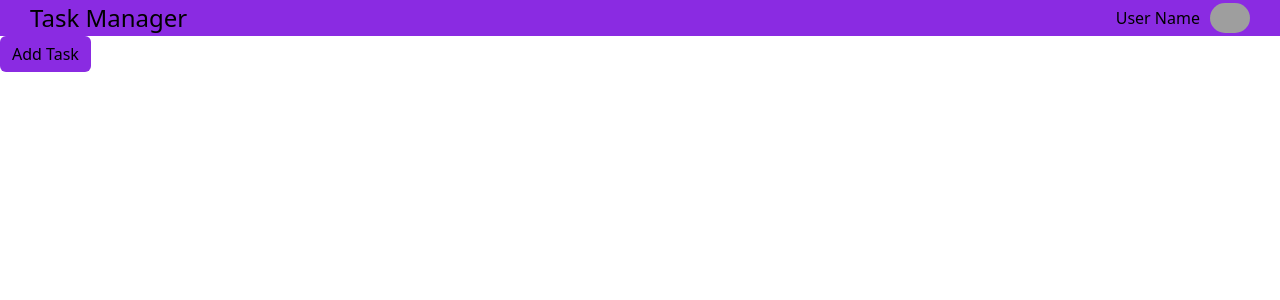
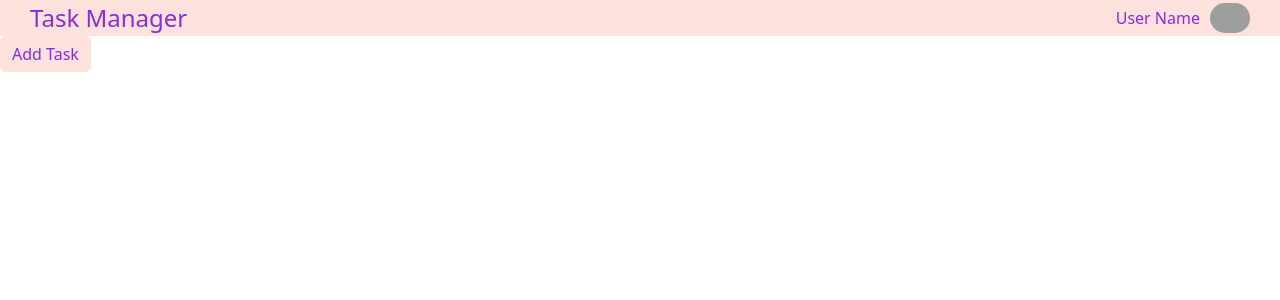
Before and after one commit to Anjali331997/Task-manager-MERN, a React (Create React App) app in the folder frond-end/: page /dashboard in a window 1280 px wide. Shown: the top 300 px of the page. Built offline with nearby package versions, Linux system fonts and the light colour scheme; grey boxes are pictures that could not be loaded.

Commit message:
css updating signup and login

```diff
--- a/frond-end/src/components/Header/Header.css
+++ b/frond-end/src/components/Header/Header.css
@@ -1,6 +1,6 @@
 .header {
-    background-color: var(--violet);
-    color: var(--black);
+    background-color: var(--pink);
+    color: var(--violet);
 
     display: flex;
     justify-content: space-between;
--- a/frond-end/src/components/Sign/Signup.css
+++ b/frond-end/src/components/Sign/Signup.css
@@ -10,8 +10,8 @@ input{
 }
 
 form input:last-child{
-    background-color: var(--green);
-    color:var(--black);
+    background-color: var(--pink);
+    color:var(--violet);
     font-weight: 600;
     border: 0;
 }
--- a/frond-end/src/components/addTaskButton/AddTaskbutton.jsx
+++ b/frond-end/src/components/addTaskButton/AddTaskbutton.jsx
@@ -18,8 +18,8 @@ const AddTaskbutton = () => {
       <Button variant="primary"
         onClick={handleShow}
         style={{
-          backgroundColor: "var(--violet)",
-          color: "var(--black)",
+          backgroundColor: "var(--pink)",
+          color: "var(--violet)",
           fontWeight: "500",
           border: "0px"
         }}>
--- a/frond-end/src/index.css
+++ b/frond-end/src/index.css
@@ -16,4 +16,5 @@ code {
   --violet: blueviolet;
   --green: rgb(138,156,107);
   --black:black;
+  --pink:rgb(253,226,221);
 }
```
